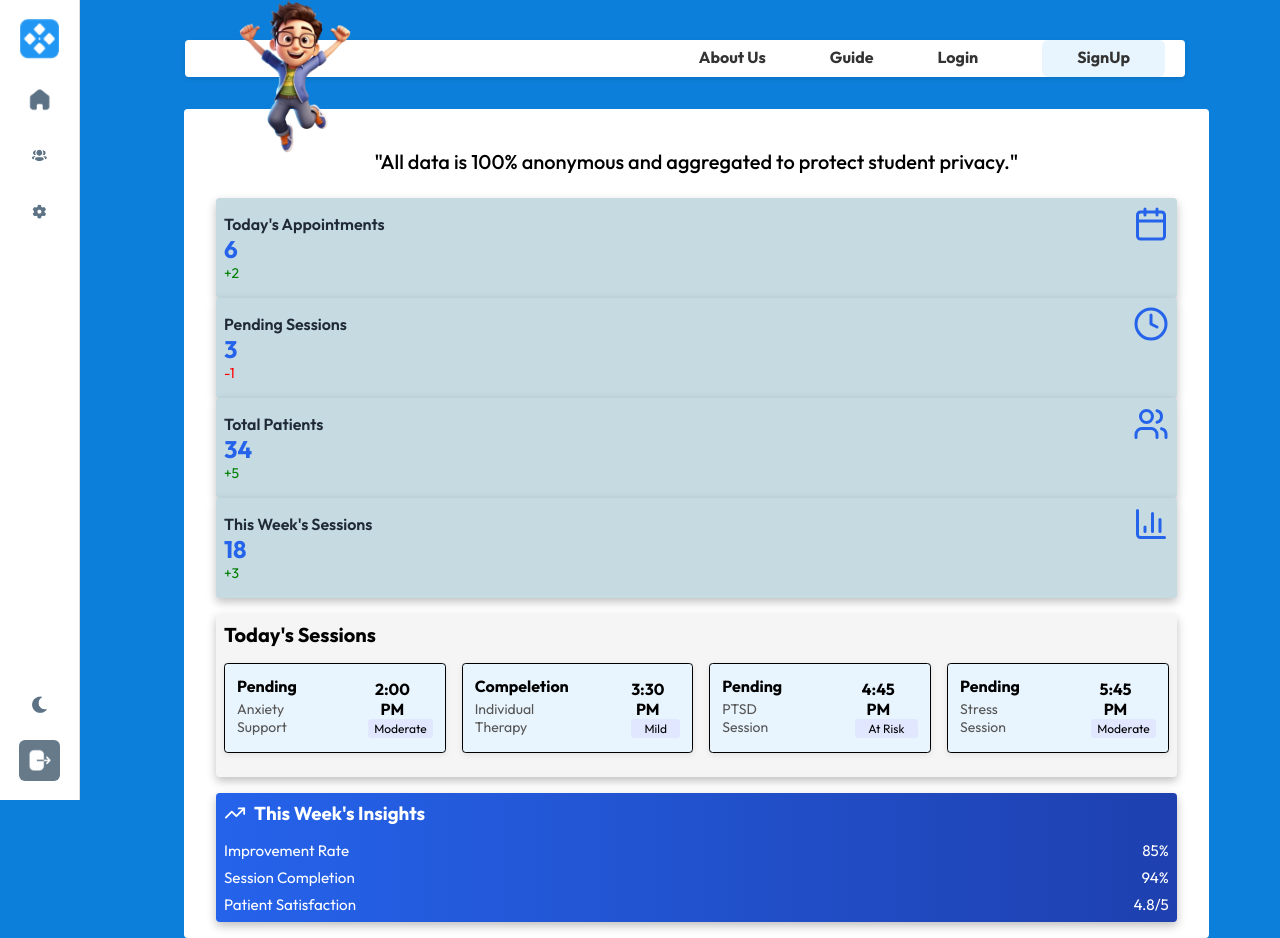
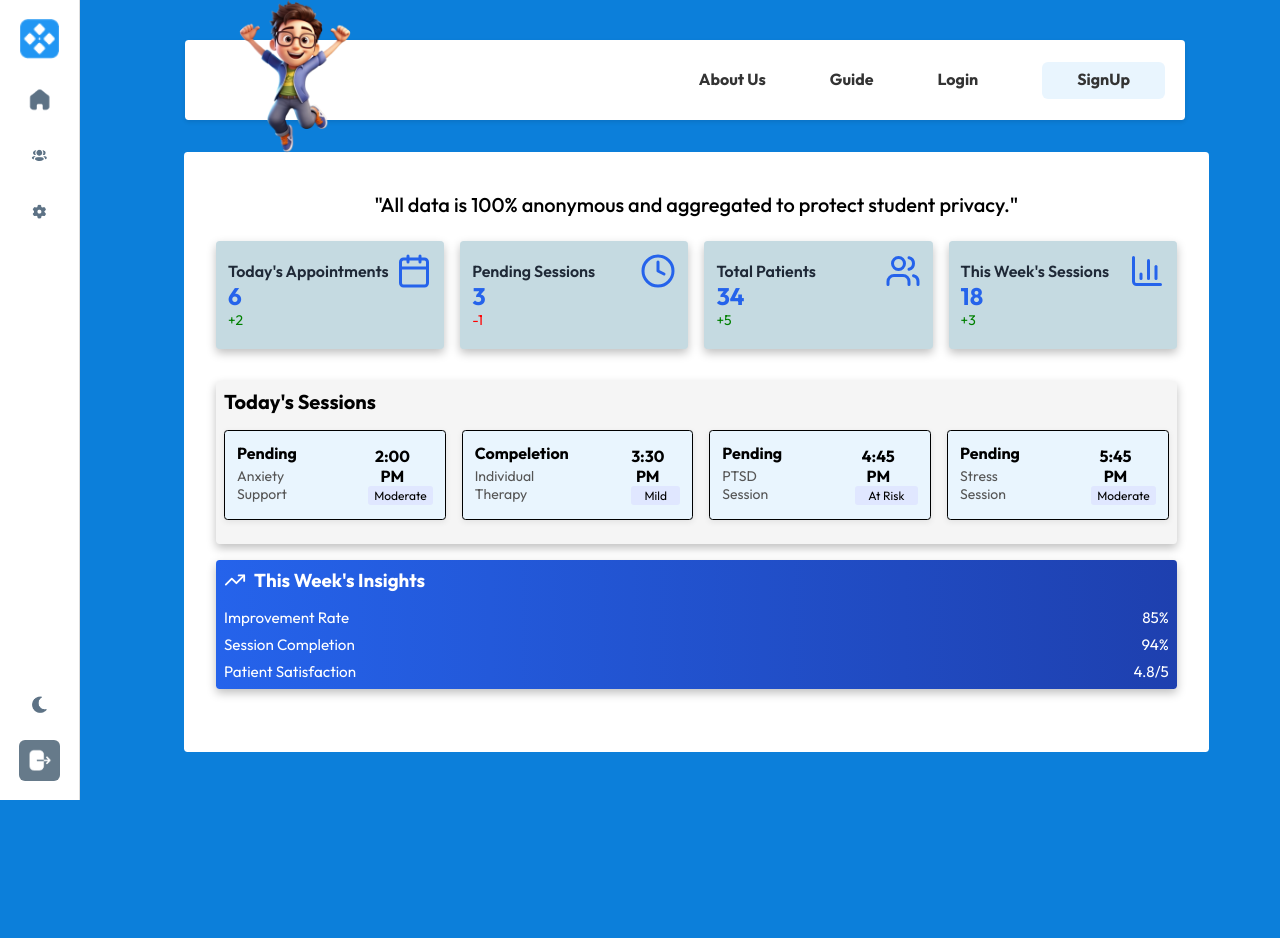
Before and after one commit to swapnilmishra4328-cell/SIH, a React (Vite) app in the folder Frontend/: page /counsellor/dashboard in a window 1280 px wide. After the commit the page ends 800 px from the top, so only its background shows below. Built offline with nearby package versions, Linux system fonts and the light colour scheme.

Commit message:
Update CounsellorPageDashboard.css

```diff
--- a/Frontend/src/Components/CounsellorPage/CounsellorPageDashboard/CounsellorPageDashboard.css
+++ b/Frontend/src/Components/CounsellorPage/CounsellorPageDashboard/CounsellorPageDashboard.css
@@ -27,12 +27,24 @@
 }
 
 
+.dashboard-cards {
+  display: flex;
+  flex-wrap: wrap;      /* allow wrapping if screen is smaller */
+  gap: 1rem;
+  justify-content: space-between; /* spread cards evenly */
+  width: 100%;
+  margin-bottom: 1rem;
+}
+
 .dashboard-card {
+  flex: 1 1 220px;   /* each card minimum width 220px, grows evenly */
+  max-width: 250px;  /* prevent it from stretching too much */
   background-color: #c5dae1;
-  padding: 0.5rem;
+  padding: 0.75rem;
   border-radius: 3.66px;
   display: flex;
   align-items: center;
+  justify-content: space-between; /* keep icon and text apart */
   box-shadow: 0 4px 10px rgba(0, 0, 0, 0.25);
   transition: transform 0.3s ease;
 }
```
